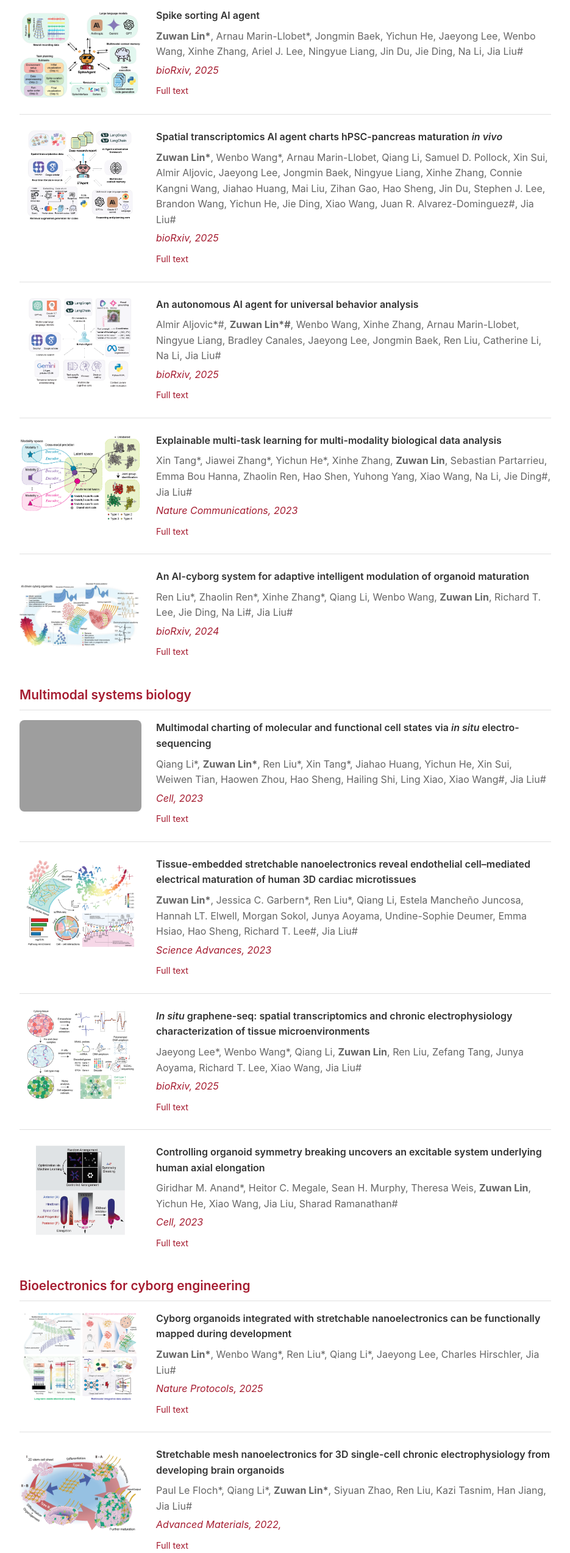
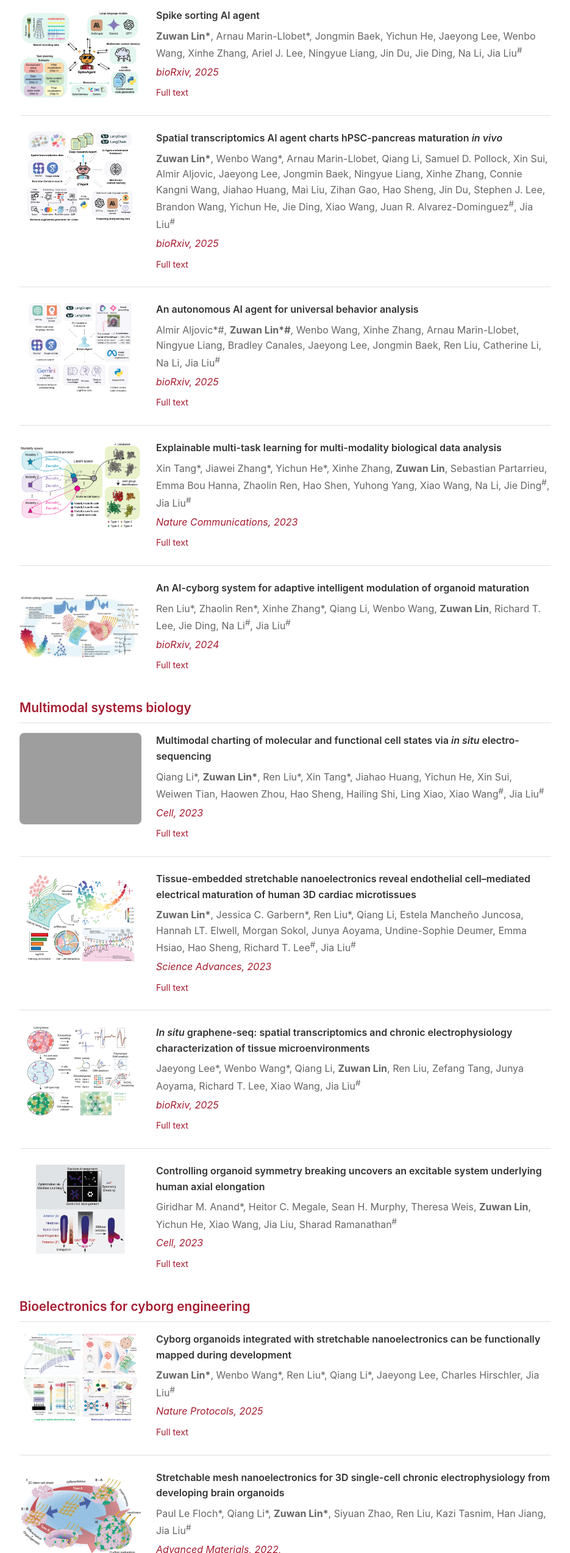
Before and after one commit to rita-liang/rita-liang.github.io, a plain HTML site: page index.html in a window 1280 px wide. Shown: the part 1462-4009 px from the top of the page at 61% size, without its empty margins (172-1107 px from the left). Drawn offline with Linux system fonts and the light colour scheme; grey boxes are pictures that could not be loaded.

Commit message:
Update index.html

```diff
--- a/index.html
+++ b/index.html
@@ -447,7 +447,7 @@
                             Spike sorting AI agent
                         </div>
                         <div class="publication-authors">
-                            <strong>Zuwan Lin*</strong>, Arnau Marin-Llobet*, Jongmin Baek, Yichun He, Jaeyong Lee, Wenbo Wang, Xinhe Zhang, Ariel J. Lee, Ningyue Liang, Jin Du, Jie Ding, Na Li, Jia Liu#
+                            <strong>Zuwan Lin*</strong>, Arnau Marin-Llobet*, Jongmin Baek, Yichun He, Jaeyong Lee, Wenbo Wang, Xinhe Zhang, Ariel J. Lee, Ningyue Liang, Jin Du, Jie Ding, Na Li, Jia Liu<sup>#</sup>
                         </div>
                         <div class="publication-journal">
                             bioRxiv, 2025
@@ -467,7 +467,7 @@
                             Spatial transcriptomics AI agent charts hPSC-pancreas maturation <i>in vivo</i>
                         </div>
                         <div class="publication-authors">
-                            <strong>Zuwan Lin*</strong>, Wenbo Wang*, Arnau Marin-Llobet, Qiang Li, Samuel D. Pollock, Xin Sui, Almir Aljovic, Jaeyong Lee, Jongmin Baek, Ningyue Liang, Xinhe Zhang, Connie Kangni Wang, Jiahao Huang, Mai Liu, Zihan Gao, Hao Sheng, Jin Du, Stephen J. Lee, Brandon Wang, Yichun He, Jie Ding, Xiao Wang, Juan R. Alvarez-Dominguez#, Jia Liu#
+                            <strong>Zuwan Lin*</strong>, Wenbo Wang*, Arnau Marin-Llobet, Qiang Li, Samuel D. Pollock, Xin Sui, Almir Aljovic, Jaeyong Lee, Jongmin Baek, Ningyue Liang, Xinhe Zhang, Connie Kangni Wang, Jiahao Huang, Mai Liu, Zihan Gao, Hao Sheng, Jin Du, Stephen J. Lee, Brandon Wang, Yichun He, Jie Ding, Xiao Wang, Juan R. Alvarez-Dominguez<sup>#</sup>, Jia Liu<sup>#</sup>
                         </div>
                         <div class="publication-journal">
                             bioRxiv, 2025
@@ -487,7 +487,7 @@
                             An autonomous AI agent for universal behavior analysis
                         </div>
                         <div class="publication-authors">
-                            Almir Aljovic*#, <strong>Zuwan Lin*#</strong>, Wenbo Wang, Xinhe Zhang, Arnau Marin-Llobet, Ningyue Liang, Bradley Canales, Jaeyong Lee, Jongmin Baek, Ren Liu, Catherine Li, Na Li, Jia Liu#
+                            Almir Aljovic*#, <strong>Zuwan Lin*#</strong>, Wenbo Wang, Xinhe Zhang, Arnau Marin-Llobet, Ningyue Liang, Bradley Canales, Jaeyong Lee, Jongmin Baek, Ren Liu, Catherine Li, Na Li, Jia Liu<sup>#</sup>
                         </div>
                         <div class="publication-journal">
                             bioRxiv, 2025
@@ -507,7 +507,7 @@
                             Explainable multi-task learning for multi-modality biological data analysis
                         </div>
                         <div class="publication-authors">
-                            Xin Tang*, Jiawei Zhang*, Yichun He*, Xinhe Zhang, <strong>Zuwan Lin</strong>, Sebastian Partarrieu, Emma Bou Hanna, Zhaolin Ren, Hao Shen, Yuhong Yang, Xiao Wang, Na Li, Jie Ding#, Jia Liu#
+                            Xin Tang*, Jiawei Zhang*, Yichun He*, Xinhe Zhang, <strong>Zuwan Lin</strong>, Sebastian Partarrieu, Emma Bou Hanna, Zhaolin Ren, Hao Shen, Yuhong Yang, Xiao Wang, Na Li, Jie Ding<sup>#</sup>, Jia Liu<sup>#</sup>
                         </div>
                         <div class="publication-journal">
                             Nature Communications, 2023
@@ -527,7 +527,7 @@
                             An AI-cyborg system for adaptive intelligent modulation of organoid maturation
                         </div>
                         <div class="publication-authors">
-                            Ren Liu*, Zhaolin Ren*, Xinhe Zhang*, Qiang Li, Wenbo Wang, <strong>Zuwan Lin</strong>, Richard T. Lee, Jie Ding, Na Li#, Jia Liu#
+                            Ren Liu*, Zhaolin Ren*, Xinhe Zhang*, Qiang Li, Wenbo Wang, <strong>Zuwan Lin</strong>, Richard T. Lee, Jie Ding, Na Li<sup>#</sup>, Jia Liu<sup>#</sup>
                         </div>
                         <div class="publication-journal">
                             bioRxiv, 2024
@@ -552,7 +552,7 @@
                             Multimodal charting of molecular and functional cell states via <i>in situ</i> electro-sequencing
                         </div>
                         <div class="publication-authors">
-                            Qiang Li*, <strong>Zuwan Lin*</strong>, Ren Liu*, Xin Tang*, Jiahao Huang, Yichun He, Xin Sui, Weiwen Tian, Haowen Zhou, Hao Sheng, Hailing Shi, Ling Xiao, Xiao Wang#, Jia Liu#
+                            Qiang Li*, <strong>Zuwan Lin*</strong>, Ren Liu*, Xin Tang*, Jiahao Huang, Yichun He, Xin Sui, Weiwen Tian, Haowen Zhou, Hao Sheng, Hailing Shi, Ling Xiao, Xiao Wang<sup>#</sup>, Jia Liu<sup>#</sup>
                         </div>
                         <div class="publication-journal">
                             Cell, 2023
@@ -572,7 +572,7 @@
                             Tissue-embedded stretchable nanoelectronics reveal endothelial cell–mediated electrical maturation of human 3D cardiac microtissues
                         </div>
                         <div class="publication-authors">
-                            <strong>Zuwan Lin*</strong>, Jessica C. Garbern*, Ren Liu*, Qiang Li, Estela Mancheño Juncosa, Hannah LT. Elwell, Morgan Sokol, Junya Aoyama, Undine-Sophie Deumer, Emma Hsiao, Hao Sheng, Richard T. Lee#, Jia Liu#
+                            <strong>Zuwan Lin*</strong>, Jessica C. Garbern*, Ren Liu*, Qiang Li, Estela Mancheño Juncosa, Hannah LT. Elwell, Morgan Sokol, Junya Aoyama, Undine-Sophie Deumer, Emma Hsiao, Hao Sheng, Richard T. Lee<sup>#</sup>, Jia Liu<sup>#</sup>
                         </div>
                         <div class="publication-journal">
                             Science Advances, 2023
@@ -592,7 +592,7 @@
                             <i>In situ</i> graphene-seq: spatial transcriptomics and chronic electrophysiology characterization of tissue microenvironments
                         </div>
                         <div class="publication-authors">
-                            Jaeyong Lee*, Wenbo Wang*, Qiang Li, <strong>Zuwan Lin</strong>, Ren Liu, Zefang Tang, Junya Aoyama, Richard T. Lee, Xiao Wang, Jia Liu#
+                            Jaeyong Lee*, Wenbo Wang*, Qiang Li, <strong>Zuwan Lin</strong>, Ren Liu, Zefang Tang, Junya Aoyama, Richard T. Lee, Xiao Wang, Jia Liu<sup>#</sup>
                         </div>
                         <div class="publication-journal">
                             bioRxiv, 2025
@@ -612,7 +612,7 @@
                             Controlling organoid symmetry breaking uncovers an excitable system underlying human axial elongation
                         </div>
                         <div class="publication-authors">
-                            Giridhar M. Anand*, Heitor C. Megale, Sean H. Murphy, Theresa Weis, <strong>Zuwan Lin</strong>, Yichun He, Xiao Wang, Jia Liu, Sharad Ramanathan#
+                            Giridhar M. Anand*, Heitor C. Megale, Sean H. Murphy, Theresa Weis, <strong>Zuwan Lin</strong>, Yichun He, Xiao Wang, Jia Liu, Sharad Ramanathan<sup>#</sup>
                         </div>
                         <div class="publication-journal">
                             Cell, 2023
@@ -637,7 +637,7 @@
                             Cyborg organoids integrated with stretchable nanoelectronics can be functionally mapped during development
                         </div>
                         <div class="publication-authors">
-                            <strong>Zuwan Lin*</strong>, Wenbo Wang*, Ren Liu*, Qiang Li*, Jaeyong Lee, Charles Hirschler, Jia Liu#
+                            <strong>Zuwan Lin*</strong>, Wenbo Wang*, Ren Liu*, Qiang Li*, Jaeyong Lee, Charles Hirschler, Jia Liu<sup>#</sup>
                         </div>
                         <div class="publication-journal">
                             Nature Protocols, 2025
@@ -650,14 +650,14 @@
 
                 <div class="publication">
                     <div class="publication-image">
-                        <img src="3-2.jpg" alt="3-3">
+                        <img src="3-2.jpg" alt="3-2">
                     </div>
                     <div class="publication-content">
                         <div class="publication-title">
                             Stretchable mesh nanoelectronics for 3D single-cell chronic electrophysiology from developing brain organoids
                         </div>
                         <div class="publication-authors">
-                            Paul Le Floch*, Qiang Li*, <strong>Zuwan Lin*</strong>, Siyuan Zhao, Ren Liu, Kazi Tasnim, Han Jiang, Jia Liu#
+                            Paul Le Floch*, Qiang Li*, <strong>Zuwan Lin*</strong>, Siyuan Zhao, Ren Liu, Kazi Tasnim, Han Jiang, Jia Liu<sup>#</sup>
                         </div>
                         <div class="publication-journal">
                             Advanced Materials, 2022,
@@ -677,7 +677,7 @@
                             Cyborg islets: implanted flexible electronics reveal principles of human islet electrical maturation
                         </div>
                         <div class="publication-authors">
-                            Qiang Li*, Ren Liu*, <strong>Zuwan Lin*</strong>, Xinhe Zhang*, Israeli Galicia Silva, Samuel D. Pollock, Juan R. Alvarez-Dominguez#, Jia Liu#
+                            Qiang Li*, Ren Liu*, <strong>Zuwan Lin*</strong>, Xinhe Zhang*, Israeli Galicia Silva, Samuel D. Pollock, Juan R. Alvarez-Dominguez<sup>#</sup>, Jia Liu<sup>#</sup>
                         </div>
                         <div class="publication-journal">
                             bioRxiv, 2024
@@ -697,7 +697,7 @@
                             Cyborg organoids: implantation of nanoelectronics via organogenesis for tissue-wide electrophysiology
                         </div>
                         <div class="publication-authors">
-                            Qiang Li*, Kewang Nan*, Paul Le Floch*, <strong>Zuwan Lin</strong>, Hao Sheng, Thomas S. Blum, Jia Liu#
+                            Qiang Li*, Kewang Nan*, Paul Le Floch*, <strong>Zuwan Lin</strong>, Hao Sheng, Thomas S. Blum, Jia Liu<sup>#</sup>
                         </div>
                         <div class="publication-journal">
                             Nano Letter, 2019
@@ -722,7 +722,7 @@
                             Brain implantation of tissue-level-soft bioelectronics via embryonic development
                         </div>
                         <div class="publication-authors">
-                            Hao Sheng*, Ren Liu*, Qiang Li*, <strong>Zuwan Lin</strong>*, Yichun He, Thomas S. Blum, Hao Zhao, Xin Tang, Wenbo Wang, Lishuai Jin, Zheliang Wang, Emma Hsiao, Paul Le Floch, Hao Shen, Ariel J. Lee, Rachael Alice Jonas-Closs, James Briggs, Siyi Liu, Daniel Solomon, Xiao Wang, Nanshu Lu, Jia Liu#
+                            Hao Sheng*, Ren Liu*, Qiang Li*, <strong>Zuwan Lin</strong>*, Yichun He, Thomas S. Blum, Hao Zhao, Xin Tang, Wenbo Wang, Lishuai Jin, Zheliang Wang, Emma Hsiao, Paul Le Floch, Hao Shen, Ariel J. Lee, Rachael Alice Jonas-Closs, James Briggs, Siyi Liu, Daniel Solomon, Xiao Wang, Nanshu Lu, Jia Liu<sup>#</sup>
                         </div>
                         <div class="publication-journal">
                             bioRxiv, 2024
@@ -742,7 +742,7 @@
                             Tracking neural activity from the same cells during the entire adult life of mice
                         </div>
                         <div class="publication-authors">
-                            Siyuan Zhao*, Xin Tang*, Weiwen Tian*, Sebastian Partarrieu*, Ren Liu, Hao Shen, Jaeyong Lee, Shiqi Guo, <strong>Zuwan Lin</strong>, Jia Liu#
+                            Siyuan Zhao*, Xin Tang*, Weiwen Tian*, Sebastian Partarrieu*, Ren Liu, Hao Shen, Jaeyong Lee, Shiqi Guo, <strong>Zuwan Lin</strong>, Jia Liu<sup>#</sup>
                         </div>
                         <div class="publication-journal">
                             Nature Neuroscience, 2023
@@ -767,7 +767,7 @@
                             Spatial atlas of the mouse central nervous system at molecular resolution
                         </div>
                         <div class="publication-authors">
-                            Hailing Shi*, Yichun He*, Yiming Zhou*, Jiahao Huang, Kamal Maher, Brandon Wang, Zefang Tang, Shuchen Luo, Peng Tan, Morgan Wu, <strong>Zuwan Lin</strong>, Jingyi Ren, Yaman Thapa, Xin Tang, Ken Y. Chan, Benjamin E. Deverman, Hao Shen, Albert Liu, Jia Liu#, Xiao Wang#
+                            Hailing Shi*, Yichun He*, Yiming Zhou*, Jiahao Huang, Kamal Maher, Brandon Wang, Zefang Tang, Shuchen Luo, Peng Tan, Morgan Wu, <strong>Zuwan Lin</strong>, Jingyi Ren, Yaman Thapa, Xin Tang, Ken Y. Chan, Benjamin E. Deverman, Hao Shen, Albert Liu, Jia Liu<sup>#</sup>, Xiao Wang<sup>#</sup>
                         </div>
                         <div class="publication-journal">
                             Nature, 2023
@@ -787,7 +787,7 @@
                             ClusterMap for multi-scale clustering analysis of spatial gene expression
                         </div>
                         <div class="publication-authors">
-                            Yichun He*, Xin Tang*, Jiahao Huang, Jingyi Ren, Haowen Zhou, Kevin Chen, Albert Liu, Hailing Shi, <strong>Zuwan Lin</strong>, Qiang Li, Abhishek Aditham, Johain Ounadjela, Emanuelle I. Grody, Jian Shu, Jia Liu#, Xiao Wang#
+                            Yichun He*, Xin Tang*, Jiahao Huang, Jingyi Ren, Haowen Zhou, Kevin Chen, Albert Liu, Hailing Shi, <strong>Zuwan Lin</strong>, Qiang Li, Abhishek Aditham, Johain Ounadjela, Emanuelle I. Grody, Jian Shu, Jia Liu<sup>#</sup>, Xiao Wang<sup>#</sup>
                         </div>
                         <div class="publication-journal">
                             Nature Communications, 2021
@@ -807,7 +807,7 @@
                             Spatiotemporally resolved transcriptomics reveals the subcellular RNA kinetic landscape
                         </div>
                         <div class="publication-authors">
-                            Jingyi Ren*, Haowen Zhou*, Hu Zeng*, Connie Kangni Wang, Jiahao Huang, Xiaojie Qiu, Xin Sui, Qiang Li, Xunwei Wu, <strong>Zuwan Lin</strong>, Jennifer A. Lo, Kamal Maher, Yichun He, Xin Tang, Judson Lam, Hongyu Chen, Brian Li, David E. Fisher, Jia Liu, Xiao Wang#
+                            Jingyi Ren*, Haowen Zhou*, Hu Zeng*, Connie Kangni Wang, Jiahao Huang, Xiaojie Qiu, Xin Sui, Qiang Li, Xunwei Wu, <strong>Zuwan Lin</strong>, Jennifer A. Lo, Kamal Maher, Yichun He, Xin Tang, Judson Lam, Hongyu Chen, Brian Li, David E. Fisher, Jia Liu, Xiao Wang<sup>#</sup>
                         </div>
                         <div class="publication-journal">
                             Nature Methods, 2023,
@@ -827,7 +827,7 @@
                             Scalable spatial single-cell transcriptomics and translatomics in 3D thick tissue blocks
                         </div>
                         <div class="publication-authors">
-                            Xin Sui*, Jennifer A. Lo*, Shuchen Luo, Yichun He, Zefang Tang, <strong>Zuwan Lin</strong>, Yiming Zhou, Wendy Xueyi Wang, Jia Liu, Xiao Wang#
+                            Xin Sui*, Jennifer A. Lo*, Shuchen Luo, Yichun He, Zefang Tang, <strong>Zuwan Lin</strong>, Yiming Zhou, Wendy Xueyi Wang, Jia Liu, Xiao Wang<sup>#</sup>
                         </div>
                         <div class="publication-journal">
                             bioRxiv, 2024
```
